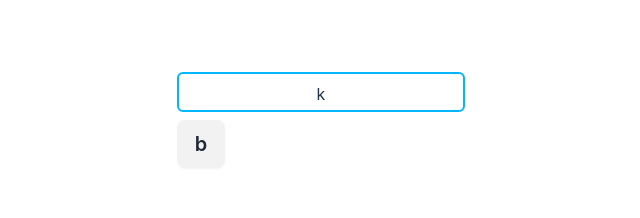
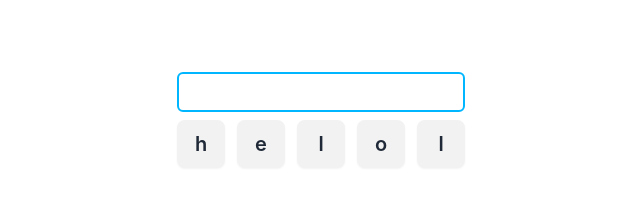
Before and after one commit to abolraj/MA, a React (Vite) app: page / in a window 1280 px wide. Shown: the top 218 px of the page, without its empty margins (319-959 px from the left). Built offline with nearby package versions, Linux system fonts and the light colour scheme.

Commit message:
Fix - Handle guess game

```diff
--- a/src/Guess.jsx
+++ b/src/Guess.jsx
@@ -1,22 +1,68 @@
-import { useState } from "react";
+import { useEffect, useState } from "react";
 import Letter from "./Letter";
 import Monitor from "./Monitor";
 
 
 function Guess({ words }) {
 
-    let [monitorWord, setMonitorWord] = useState('k')
+    const [monitorWord, setMonitorWord] = useState('')
+    const [wordIndex, setWordIndex] = useState(0)
+    const [banner, setBanner] = useState()
+    const [isWinner, setIsWinner] = useState(null)
+    const [word, setWord] = useState(words[wordIndex])
+    const [letters, setLetters] = useState(word.split('').sort(() => .5 - Math.random()))
 
-    const onLetterChoose = function(letter){
+    console.log(letters)
+
+    const onLetterChoose = function (letter) {
         setMonitorWord(t => t + letter)
+        // debugger
+        if(monitorWord.length+1 >= word.length){
+            if(monitorWord+letter == word){
+                onWin()
+            }else{
+                onLose()
+            }
+        }
+    }
+
+    const onEnd = function () {
+        alert('ended !')
+    }
+
+    const alrt = function(text){
+        setBanner(text)
+        setTimeout(()=>setBanner(null),4000)
+    }
+
+    const onWin = function () {
+        alrt('Perfect ! 🎉🎊')
+        setIsWinner(true)
+
+        debugger
+        if(wordIndex >= words.length-1){
+            onEnd()
+        }else{
+            setWordIndex(i=>i+1)
+        }
+    }
+
+    const onLose = function () {
+        setIsWinner(false)
+        alrt('Try Again ! 😕')
+
     }
 
     return (
-        <div class="flex flex-col gap-2 mt-10">
-            <Monitor text={monitorWord}/>
-            <div className="letters ">
-
-                <Letter letter="b" onChoose={onLetterChoose}/>
+        <div className="flex flex-col gap-2 mt-10">
+            {banner &&
+                <h2 className={"text-2xl" + (isWinner ? " text-success " : " text-error ")}>{banner}</h2>
+            }
+            <Monitor text={monitorWord} />
+            <div className="letters flex flex-wrap gap-2 justify-between">
+                {letters.map((letter, i) =>
+                    <Letter letter={letter} onChoose={onLetterChoose} key={i} />
+                )}
             </div>
         </div>
     )
```
